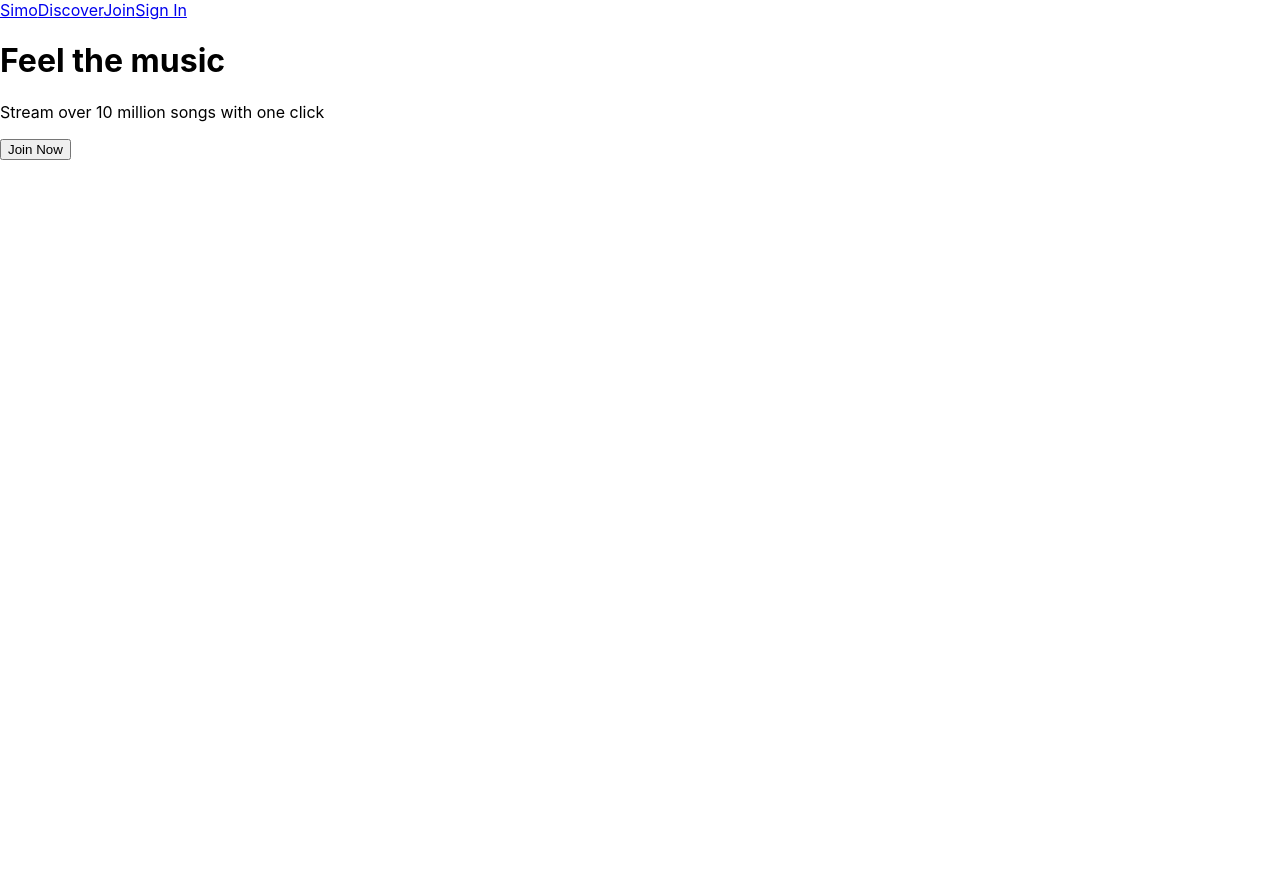
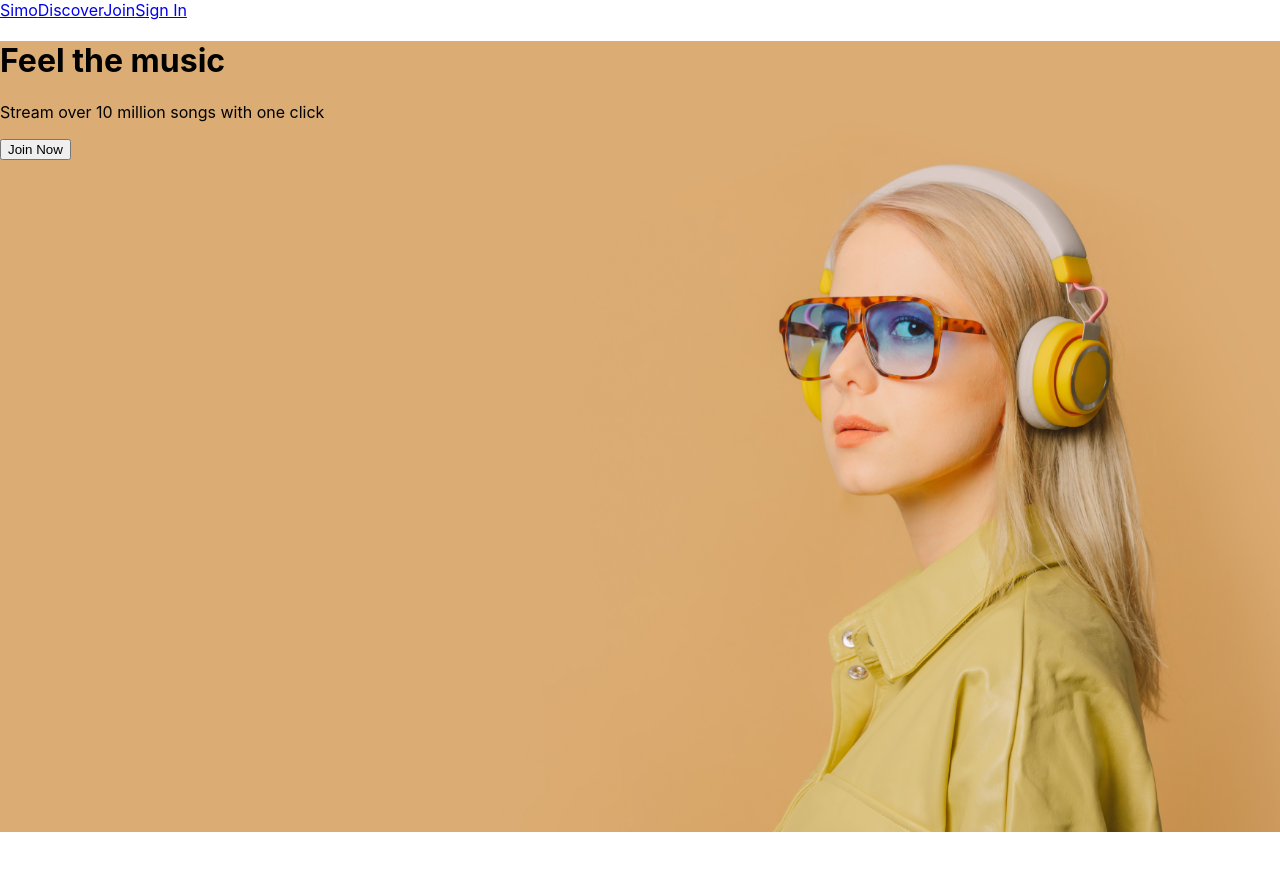
Before and after one commit to dev-ley/MusicSPA-React, a React (Create React App) app: page / in a window 1280 px wide. Shown: the top 870 px of the page. Before the commit the page ends 800 px from the top, so only its background shows below. Built offline with nearby package versions, Linux system fonts and the light colour scheme.

Commit message:
background

```diff
--- /dev/null
+++ b/src/pages/Simo/Simo.css
@@ -0,0 +1,9 @@
+.fundo {
+
+    width: 100%;
+    height: 100vw;
+    background-image: url(/src/assets/img/img1.png);
+    background-repeat: no-repeat;
+    background-size: contain;
+
+}
--- a/src/pages/Simo/index.js
+++ b/src/pages/Simo/index.js
@@ -1,14 +1,14 @@
+import './Simo.css'
+
 function Simo () {
     return(
       <>
-      <div>
+      <div className='fundo'>
             <h1>Feel the music</h1>
             <p>Stream over 10 million songs with one click</p>
             <button>Join Now</button>
        </div>
-        <div>
-            <img src="" ></img>
-        </div>
+
      </>
     )
 }
```
Also changed, not shown: src/assets/img/img1.png (added).
